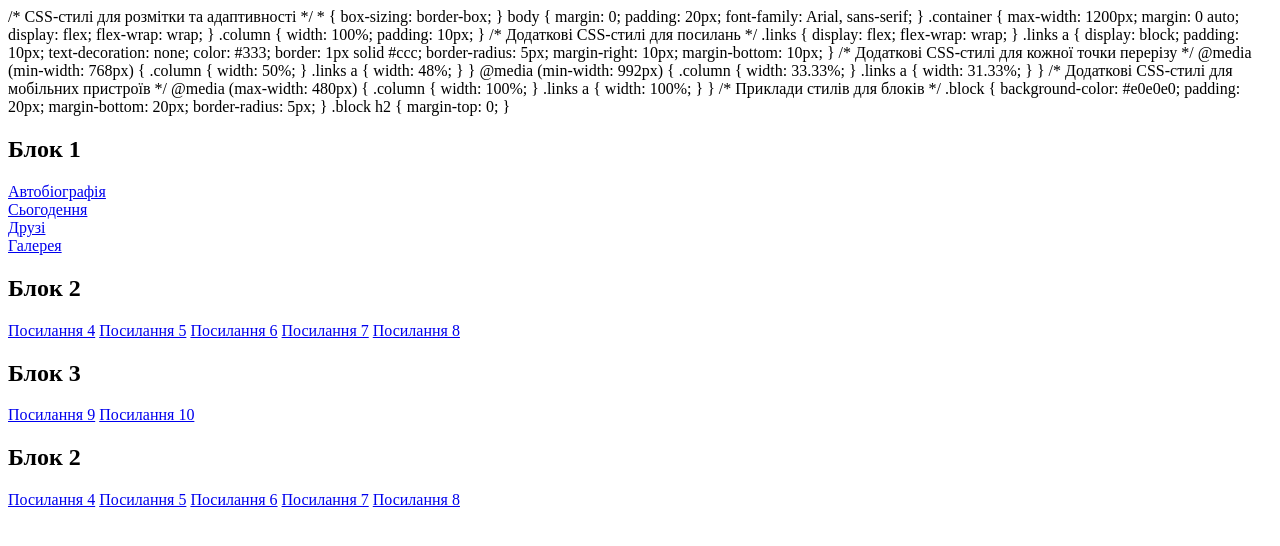
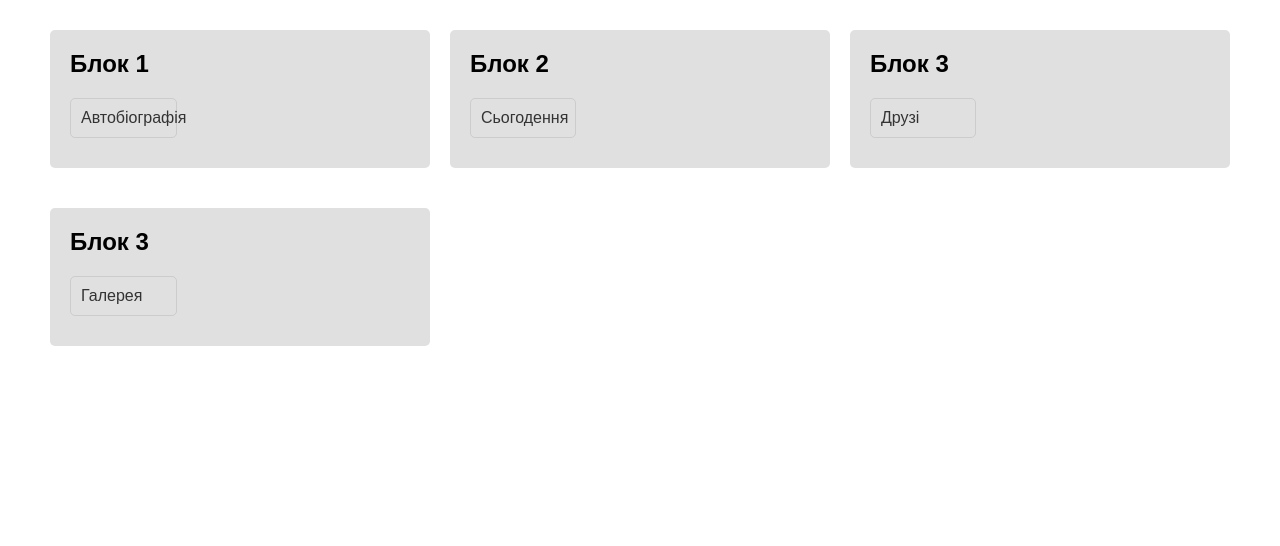
Before and after one commit to zakharbil/--6, a plain HTML site: page index.html in a window 1280 px wide. Drawn offline with Linux system fonts and the light colour scheme.

Commit message:
Update index.html

```diff
--- a/index.html
+++ b/index.html
@@ -1,8 +1,8 @@
 <!DOCTYPE html>
 <html>
-
 <head>
   <title>Адаптивна версія сторінки</title>
+  <style>
     /* CSS-стилі для розмітки та адаптивності */
     * {
       box-sizing: border-box;
@@ -94,10 +94,7 @@
       <div class="block">
         <h2>Блок 1</h2>
         <div class="links">
-         <a class="z" href="biography.html" target="_blank">Автобіографія</a><br>
-        <a class="x" href="novadays.html" target="_blank">Сьогодення</a><br>
-        <a class="c" href="friends.html" target="_blank">Друзі</a><br>
-        <a class="v" href="gallery.html" target="_blank">Галерея</a><br>
+          <a class="z" href="biography.html" target="_blank">Автобіографія</a><br>
 
         </div>
       </div>
@@ -106,11 +103,8 @@
       <div class="block">
         <h2>Блок 2</h2>
         <div class="links">
-          <a href="#">Посилання 4</a>
-          <a href="#">Посилання 5</a>
-          <a href="#">Посилання 6</a>
-          <a href="#">Посилання 7</a>
-          <a href="#">Посилання 8</a>
+          <a class="x" href="novadays.html" target="_blank">Сьогодення</a><br>
+
         </div>
       </div>
     </div>
@@ -118,20 +112,17 @@
       <div class="block">
         <h2>Блок 3</h2>
         <div class="links">
-          <a href="#">Посилання 9</a>
-          <a href="#">Посилання 10</a>
+         <a class="c" href="friends.html" target="_blank">Друзі</a><br>
+
         </div>
       </div>
     </div>
 	  <div class="column">
       <div class="block">
-        <h2>Блок 2</h2>
+        <h2>Блок 3</h2>
         <div class="links">
-          <a href="#">Посилання 4</a>
-          <a href="#">Посилання 5</a>
-          <a href="#">Посилання 6</a>
-          <a href="#">Посилання 7</a>
-          <a href="#">Посилання 8</a>
+          <a class="v" href="gallery.html" target="_blank">Галерея</a><br>
+
         </div>
       </div>
     </div>
```
